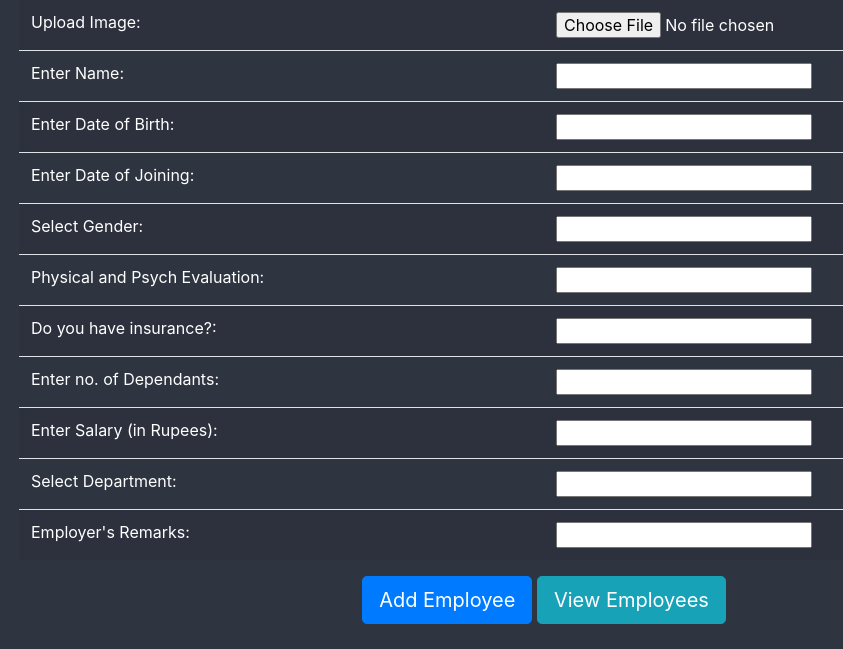
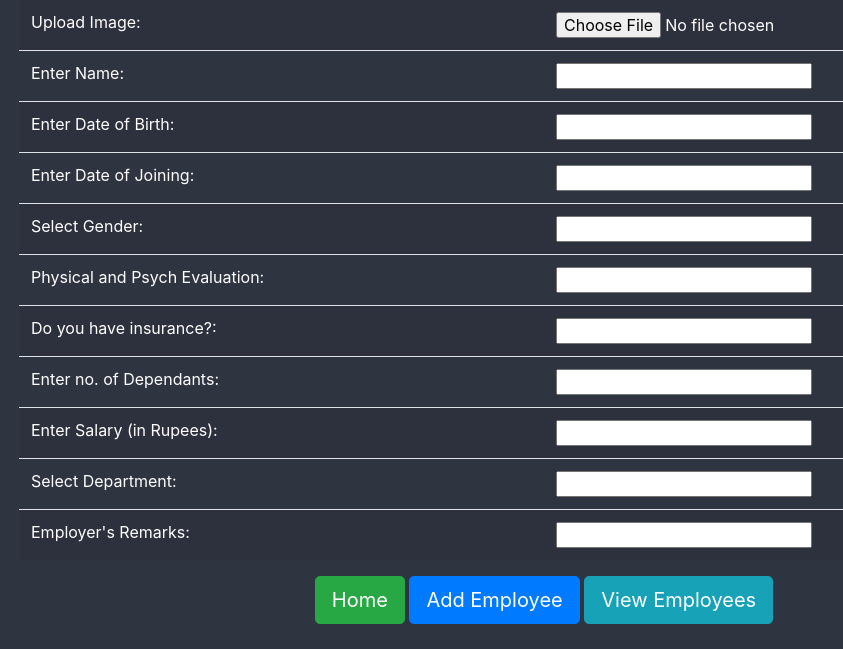
Before and after one commit to KailashKS/crud_employee, a Django app: template templates/employee_insert.html in a window 1280 px wide. Shown: the part 151-800 px from the top of the page, without its empty margins (96-939 px from the left). Run offline with Django 3.2, Linux system fonts and the light colour scheme; the template is opened without the code that fills it, so the values that code supplies are empty, except form fields; form fields are guessed from the names that the template uses; some libraries are stand-ins or nearby versions.

Commit message:
Added Home Button

```diff
--- a/templates/employee_insert.html
+++ b/templates/employee_insert.html
@@ -55,6 +55,7 @@
 		</table>
 
 		<div class="text-center">
+			<a href="{% url 'emp_home' %}" class="btn btn-lg btn-success">Home</a>
 			<button class="btn btn-primary btn-lg" type="submit">Add Employee</button>
 			<a href="{% url 'emp_view' %}" class="btn btn-lg btn-info">View Employees</a>
 		</div>
--- a/templates/employee_update.html
+++ b/templates/employee_update.html
@@ -80,6 +80,7 @@
 		</table>
 
 		<div class="text-center">
+			<a href="{% url 'emp_home' %}" class="btn btn-lg btn-success">Home</a>
 			<button class="btn btn-primary btn-lg" type="submit">Update Employee</button>
 			<a href="{% url 'emp_view' %}" class="btn btn-lg btn-info">View Employees</a>
 		</div>
--- a/templates/employee_view.html
+++ b/templates/employee_view.html
@@ -72,7 +72,9 @@
 			{% endfor %}
 		</table>
 		<div class="text-center">
+			<a href="{% url 'emp_home' %}" class="btn btn-lg btn-outline-success">Home</a>
 			<a href="{% url 'emp_insert' %}" class="btn btn-lg btn-outline-primary">Add Employee</a>
+
 		</div>
 	</div>
 	<style>
```
Also changed, not shown: media/emp_img/zhongli_hcgZLXQ.jpg (added).
